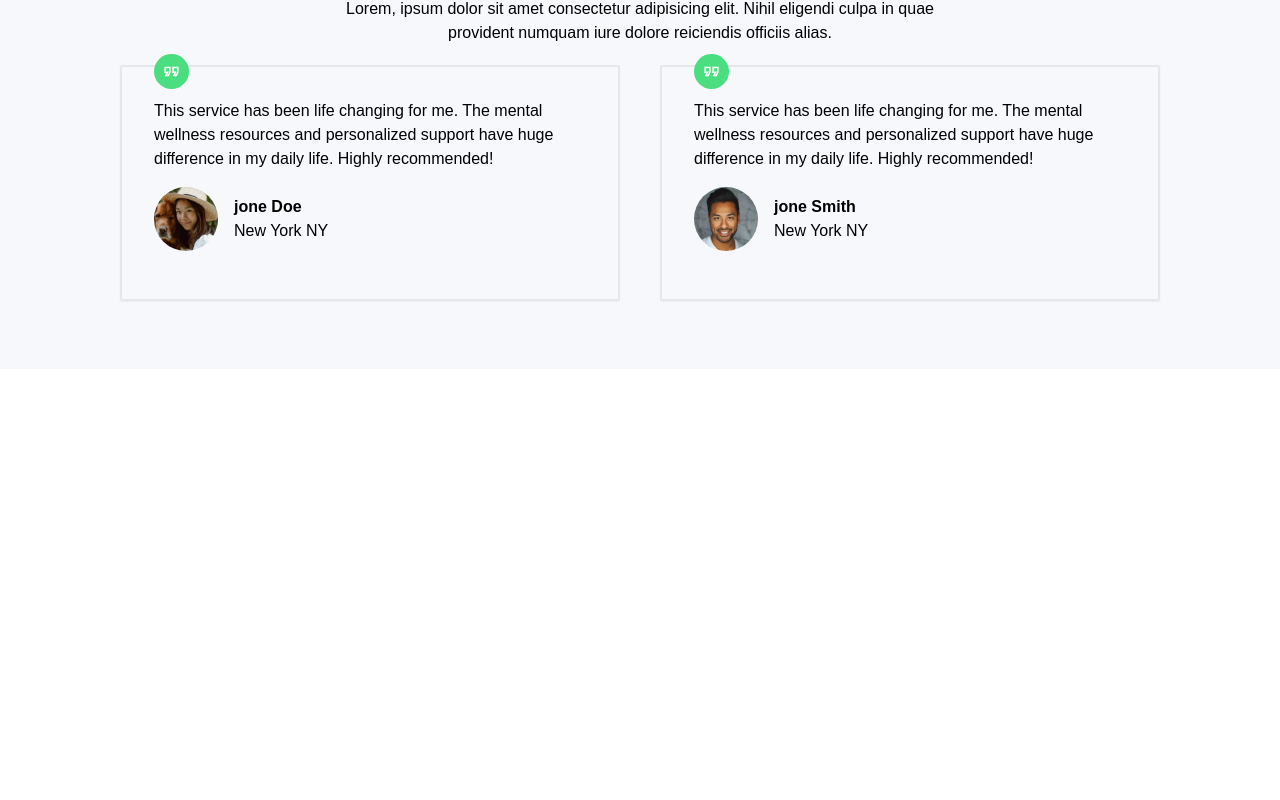
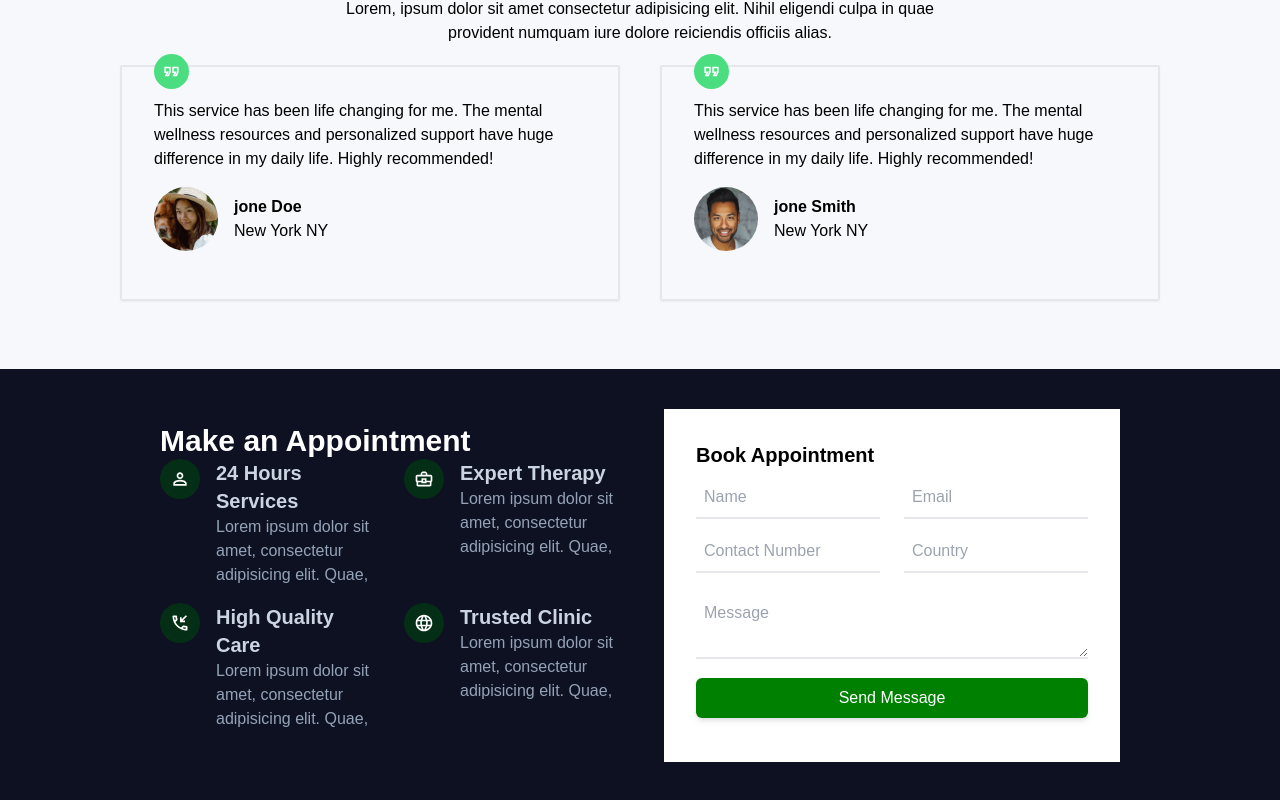
Before and after one commit to Skulldued/ReactProject, a React (Vite) app: page / in a window 1280 px wide. Shown: the part 3181-3981 px from the top of the page. Before the commit the page ends 3550 px from the top, so only its background shows below. Built offline with nearby package versions, Linux system fonts and the light colour scheme.

Commit message:
Contact us page ready only model popup left when submit

```diff
--- a/src/App.jsx
+++ b/src/App.jsx
@@ -6,6 +6,7 @@ import About from "./component/about";
 import WorkingStp from "./component/WorkingStp";
 import Pricing from "./component/Pricing";
 import Testimonial from "./component/Testimonial";
+import Appointment from "./component/Appointment";
 const App = () => {
   return (
     <div className="font-primary  ">
@@ -16,6 +17,7 @@ const App = () => {
       <WorkingStp/>
       <Pricing/>
       <Testimonial/>
+      <Appointment/>
     </div>
   );
 };
--- /dev/null
+++ b/src/component/Appointment.jsx
@@ -0,0 +1,126 @@
+import React from "react";
+import PermIdentityOutlinedIcon from "@mui/icons-material/PermIdentityOutlined";
+import LanguageOutlinedIcon from "@mui/icons-material/LanguageOutlined";
+import PhoneCallbackOutlinedIcon from "@mui/icons-material/PhoneCallbackOutlined";
+import BusinessCenterOutlinedIcon from "@mui/icons-material/BusinessCenterOutlined";
+const Appointment = () => {
+  return (
+    <div className="w-full bg-heroBg text-white p-10">
+      <div className="container mx-auto">
+        <div className="mx-auto grid grid-cols-1 md:grid-cols-2 md:gap-12 gap-6 items-center lg:w-4/5">
+          <div className=" ">
+            <div>
+              <h2 className="text-3xl font-bold text-white">
+                Make an Appointment
+              </h2>
+              <div className="grid grid-cols-1 md:grid-cols-2 gap-8">
+                <div className="flex gap-4">
+                  <div className="bg-green-950 h-10 p-3 flex items-center rounded-full justify-center w-10">
+                    <PermIdentityOutlinedIcon fontSize="small" />
+                  </div>
+                  <div>
+                    <h4 className="text-xl font-bold text-slate-300">
+                      24 Hours Services
+                    </h4>
+                    <p className="text-slate-400">
+                      Lorem ipsum dolor sit amet, consectetur adipisicing elit.
+                      Quae,
+                    </p>
+                  </div>
+                </div>
+                <div className="flex gap-4">
+                  <div className="bg-green-950 h-10 p-3 flex items-center rounded-full justify-center w-10">
+                    <BusinessCenterOutlinedIcon fontSize="small" />
+                  </div>
+                  <div>
+                    <h4 className="text-xl font-bold text-slate-300">
+                      Expert Therapy
+                    </h4>
+                    <p className="text-slate-400">
+                      Lorem ipsum dolor sit amet, consectetur adipisicing elit.
+                      Quae,
+                    </p>
+                  </div>
+                </div>
+              </div>
+              <div className="grid grid-cols-1 md:grid-cols-2 gap-8 my-4">
+                <div className="flex gap-4">
+                  <div className="bg-green-950 h-10 p-3 flex items-center rounded-full justify-center w-10">
+                    <PhoneCallbackOutlinedIcon fontSize="small" />
+                  </div>
+                  <div>
+                    <h4 className="text-xl font-bold text-slate-300">
+                      High Quality Care
+                    </h4>
+                    <p className="text-slate-400">
+                      Lorem ipsum dolor sit amet, consectetur adipisicing elit.
+                      Quae,
+                    </p>
+                  </div>
+                </div>
+                <div className="flex gap-4">
+                  <div className="bg-green-950 h-10 p-3 flex items-center rounded-full justify-center w-10">
+                    <LanguageOutlinedIcon fontSize="small" />
+                  </div>
+                  <div>
+                    <h4 className="text-xl font-bold text-slate-300">
+                      Trusted Clinic
+                    </h4>
+                    <p className="text-slate-400">
+                      Lorem ipsum dolor sit amet, consectetur adipisicing elit.
+                      Quae,
+                    </p>
+                  </div>
+                </div>
+              </div>
+            </div>
+          </div>
+          <div className="bg-white p-8 ">
+            <form className="">
+              <h2 className="font-bold text-xl text-black">Book Appointment</h2>
+              <div className="grid grid-cols-1 gap-6 md:grid-cols-2 my-2">
+                <div>
+                  <input
+                    type="text"
+                    className="border-b-2 p-2 text-black w-full outline-none"
+                    placeholder="Name"
+                  />
+                  <input
+                    type="text"
+                    className="border-b-2 p-2 text-black focus:ring-2 focus:border-b-black   w-full outline-none my-3"
+                    placeholder="Contact Number"
+                  />
+                </div>
+                <div>
+                  <input
+                    type="email"
+                    className="border-b-2 outline-none w-full p-2 text-black"
+                    placeholder="Email"
+                  />
+                  <input
+                    type="text"
+                    className="border-b-2 my-3 text-black w-full p-2 outline-none"
+                    placeholder="Country"
+                  />
+                </div>
+              </div>
+              <div>
+                <textarea
+                  name=""
+                  placeholder="Message"
+                  className="w-full text-black border-b-2 p-2"
+                  id=""
+                ></textarea>
+                <button className="bg-buttonBg p-2 w-full shadow-md rounded-md my-3">
+                  Send Message
+                </button>
+              </div>
+            </form>
+          </div>
+        </div>
+      </div>
+    </div>
+  );
+};
+
+export default Appointment;
```
